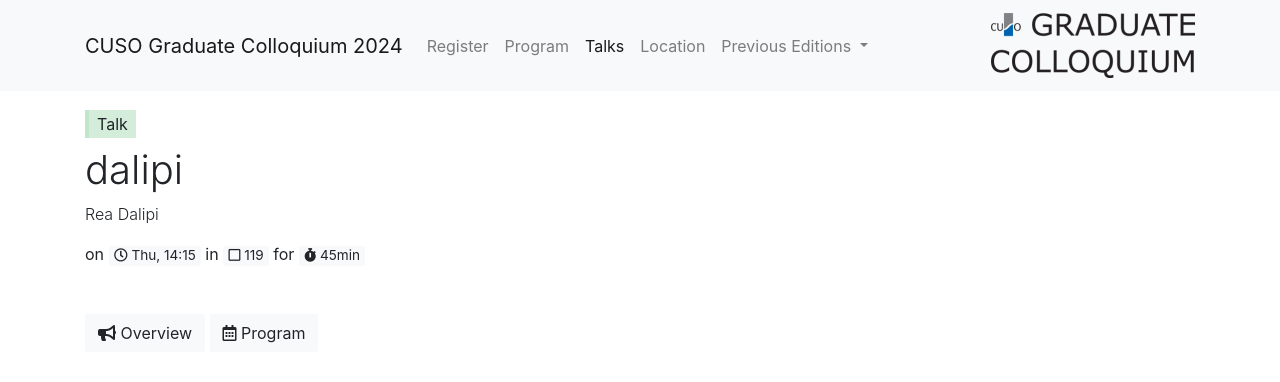
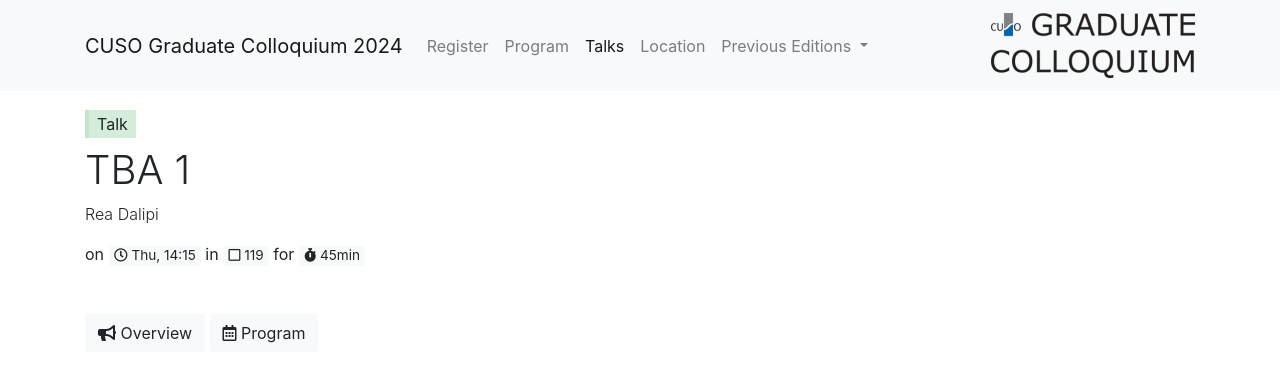
Before and after one commit to cuso-graduate-colloquium-2024/cuso-graduate-colloquium-2024.github.io, a Jekyll site: the page built from _talks/dalipi.md, in a window 1280 px wide. Shown: the top 382 px of the page. Built offline with Jekyll 4.4.1, drawn with Linux system fonts in a browser that asks for light colours.

Commit message:
chore: renamed unknown talks to TBA 1 and TBA 2

```diff
--- a/_data/program.yml
+++ b/_data/program.yml
@@ -57,7 +57,7 @@
 
   - name: 119
     talks:
-      - name: dalipi
+      - name: TBA 1
         time_start: '14:15'
         time_end: '15:00'
       - name: Lipschitz-volume rigidity
@@ -66,7 +66,7 @@
 
   - name: B1
     talks:
-      - name: ashari
+      - name: TBA 2
         time_start: '16:30'
         time_end: '17:15'
 
--- a/_talks/dalipi.md
+++ b/_talks/dalipi.md
@@ -1,5 +1,5 @@
 ---
-name: dalipi
+name: TBA 1
 speakers:
   - Rea Dalipi
 categories:
```
Also changed, not shown: _talks/ashari.md (+1 -1 lines).
